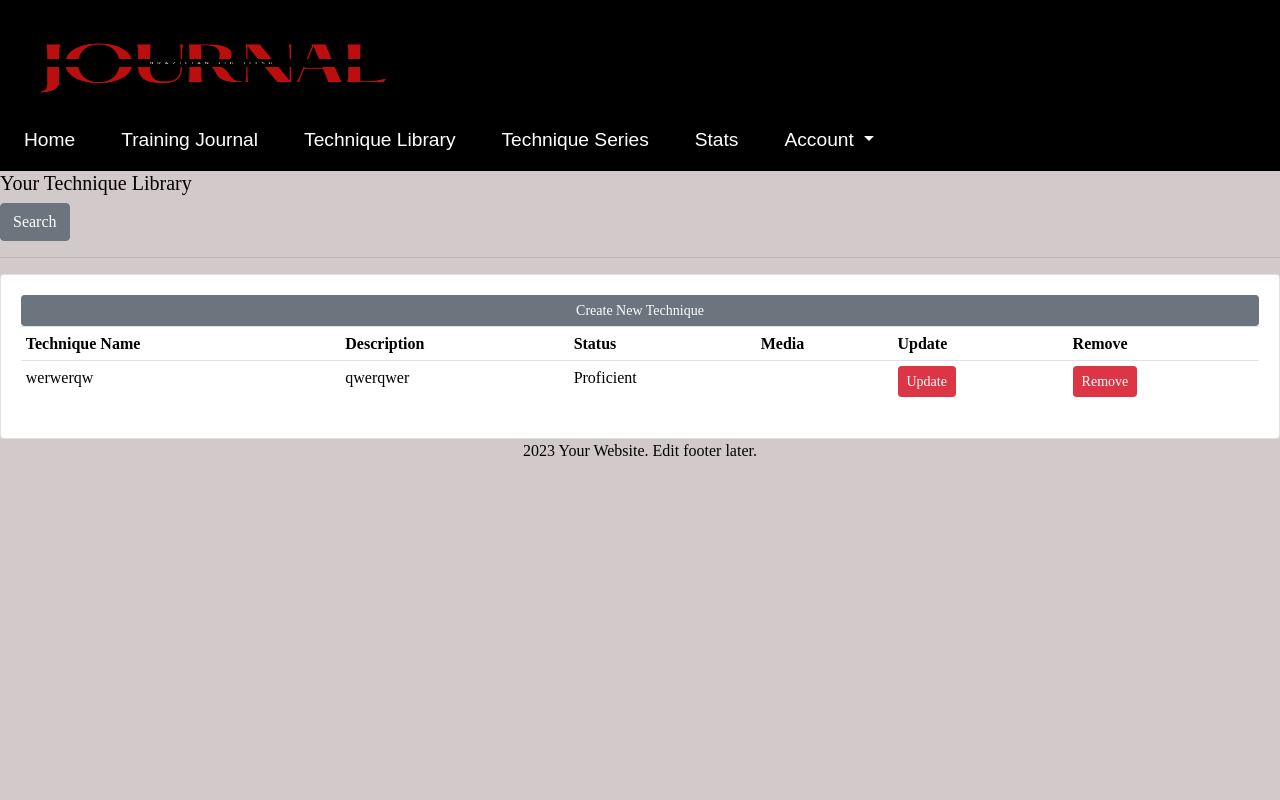
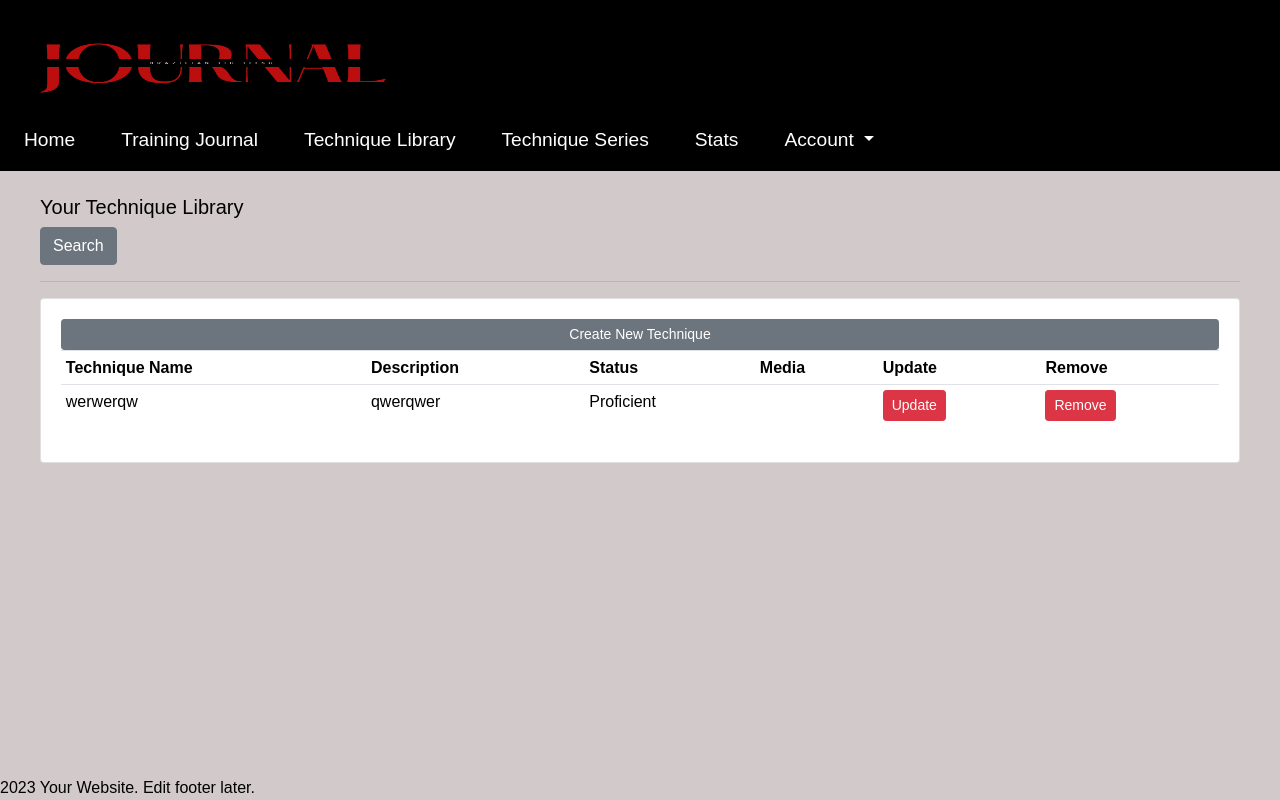
Before and after one commit to m-jines/Capstone2024, a Django app: page /techniquelibrary/ in a window 1280 px wide. Run offline with Django 4.2, Linux system fonts and the light colour scheme; a user stored in the database is signed in; data comes from the database, SQL or seed files in the repository; some libraries are stand-ins or nearby versions.

Commit message:
padding for pages to align content

```diff
--- a/djangoApp/templates/djangoApp/home.html
+++ b/djangoApp/templates/djangoApp/home.html
@@ -17,10 +17,9 @@
             <img src="{% static 'djangoApp/images/home.JPG' %}" alt="Home Image" class="img-fluid w-100" role="img">
             <div class="overlay-content position-absolute top-50 start-50 translate-middle text-center">
                 <h1 class="overlay-header text-white">Brazilian Jiu Jitsu Journal</h1>
+
                 <h2 class="overlay-header text-white">Improve your game today!</h2>
-                <p></p>
-                <p></p>
-                <p></p>
+                <br>
                 <button aria-label="Join Now Button" class="btn btn-primary">Join Now</button>
             </div>
         </div>
@@ -31,8 +30,7 @@
 <div class="container-fluid">
     <div class="row justify-content-center">
         <div class="col-8">
-            <p></p>
-            <p></p>
+            <br>
 
             <h3 class="text-center">Welcome to</h3>
             <h2 class="text-center">Brazilian Jiu Jitsu Journal</h2>
@@ -55,7 +53,9 @@
 <div class="container-fluid grey-background">
     <div class="row justify-content-center">
         <div class="container-fluid">
+            <br>
             <h2 class="text-center">Testimonials</h2>
+            <br>
         </div>
 
         <div class="col-12 col-md-6">
--- a/djangoApp/templates/djangoApp/main.html
+++ b/djangoApp/templates/djangoApp/main.html
@@ -7,7 +7,6 @@
     <link rel="stylesheet" href="https://cdn.jsdelivr.net/npm/bootstrap@4.0.0/dist/css/bootstrap.min.css"
         integrity="sha384-Gn5384xqQ1aoWXA+058RXPxPg6fy4IWvTNh0E263XmFcJlSAwiGgFAW/dAiS6JXm" crossorigin="anonymous">
         <link rel="stylesheet" type="text/css" href="{% static 'djangoApp/images/theme1.css' %}">
-    <link href="https://fonts.googleapis.com/css2?family=Roboto:wght@400;700&display=swap" rel="stylesheet">
     <style>
     </style>
 </head>
@@ -63,8 +62,8 @@
 
     {% endblock %}
 
-    <div class="footer text-center">
-      <p> 2023 Your Website. Edit footer later.</p>
+    <div class="footer mt-auto">
+      2023 Your Website. Edit footer later.
   </div>
 
 </body>
--- a/djangoApp/templates/djangoApp/stats.html
+++ b/djangoApp/templates/djangoApp/stats.html
@@ -7,6 +7,8 @@
     }
 </style>
 
+<div class="content-container">
+    <br>
 <div>
     <h2>Total Training Time</h2>
     <p>{{ total_days }} days, {{ total_hours }} hours, and {{ total_minutes }} minutes</p>
@@ -14,6 +16,7 @@
 
 <div>
     <canvas id="proficiencyChart" width="400" height="400"></canvas>
+</div>
 </div>
 
 <script src="https://cdn.jsdelivr.net/npm/chart.js"></script>
--- a/djangoApp/templates/djangoApp/techniquelibrary.html
+++ b/djangoApp/templates/djangoApp/techniquelibrary.html
@@ -6,6 +6,8 @@
         background-color: rgb(210, 202, 202);
     }
 </style>
+<div class="content-container">
+    <br>
 <div class="row">
     <div class="col-md-12">
         <h5>Your Technique Library</h5>
@@ -71,6 +73,7 @@
         </div>
     </div>
 </div>
+</div>
 
 
 {% endblock %}
--- a/djangoApp/templates/djangoApp/techniqueseries.html
+++ b/djangoApp/templates/djangoApp/techniqueseries.html
@@ -7,6 +7,8 @@
     }
 </style>
 
+<div class="content-container">
+    <br>
 <div class="row">
     <div class="col-md-12">
         <h5>Your Series</h5>
@@ -62,7 +64,7 @@
         </div>
     </div>
 </div>
-
+</div>
 <br>
 
 
--- a/djangoApp/templates/djangoApp/trainingjournal.html
+++ b/djangoApp/templates/djangoApp/trainingjournal.html
@@ -5,8 +5,10 @@
     body {
         background-color: rgb(210, 202, 202);
     }
+
 </style>
-
+<div class="content-container">
+<br>
 <div class="row">
     <div class="col-md-12">
         <h5>Your Journal Entries</h5>
@@ -112,6 +114,7 @@
 </div>
 </div>
 </div>
+</div>
 
 
 
--- a/static/djangoApp/images/theme1.css
+++ b/static/djangoApp/images/theme1.css
@@ -1,12 +1,31 @@
+
+html, body {
+    height: 100%;
+  }
+
+  body {
+    display: flex;
+    flex-direction: column;
+    min-height: 100vh; /* This makes sure the minimum height of the body is full viewport height */
+  }
+
+  .container {
+    flex: 1;
+    padding: 0 50px; /* This allows the container to expand and fill the available space, pushing the footer down */
+  }
+
+
+body, h1, h2, h3, h4, h5, .navbar, .nav-link {
+    font-family: Arial, Helvetica, sans-serif; /* Your chosen font here */
+}
+
 
 h1 {
-    font: "Oswald", sans-serif;
     font-size: 60px;
     font-weight: bold;
 }
 
 h2 {
-    font: "Oswald", sans-serif;
     font-size: 24px;
     font-weight:bold;
     color: rgb(163, 40, 40);
@@ -21,7 +40,6 @@ h4 {
 }
 
 .navbar-expand-lg {
-    font-family: "Oswald", sans-serif;
     background-color: black;
     color: white;
 }
@@ -66,7 +84,6 @@ h4 {
 }
 
 body {
-    font-family: "Merriweather", serif;
     color: black;
 }
 
@@ -104,7 +121,7 @@ body {
 }
 
 .no-padding-margin {
-    padding: 0;
+    padding: 0zzzz;
     margin: 0;
 }
 
@@ -126,6 +143,18 @@ body {
 .overlay-img .img-fluid {
     width: 273.06px;
     height: 110px;
+}
+
+footer {
+    display: flex;
+    margin-top: auto;
+    justify-content: center; /* Horizontally center the content */
+    align-items: center; /* Vertically center the content (if your footer has a specific height) */
+    text-align: center;
+    width: 100%;
+}
+.content-container {
+    padding: 0 40px
 }
 
 @media (max-width: 768px) {
```
